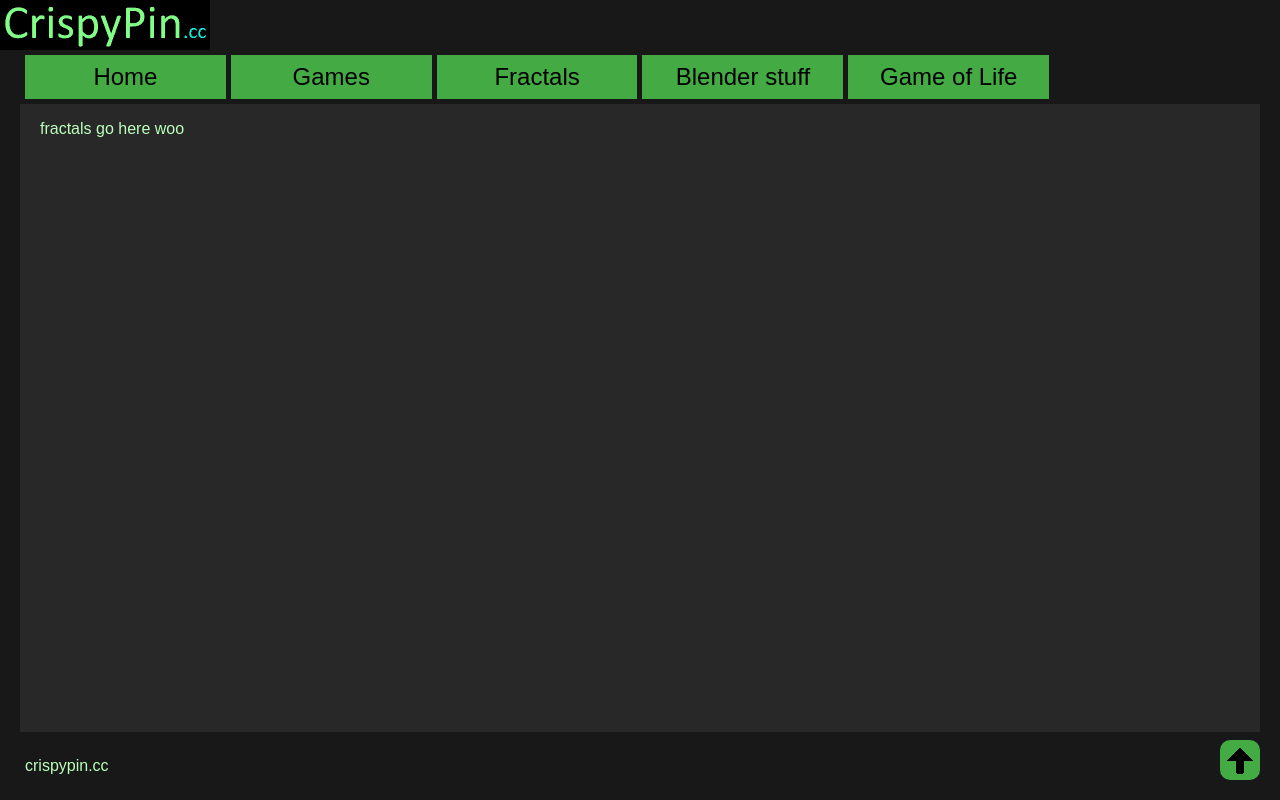
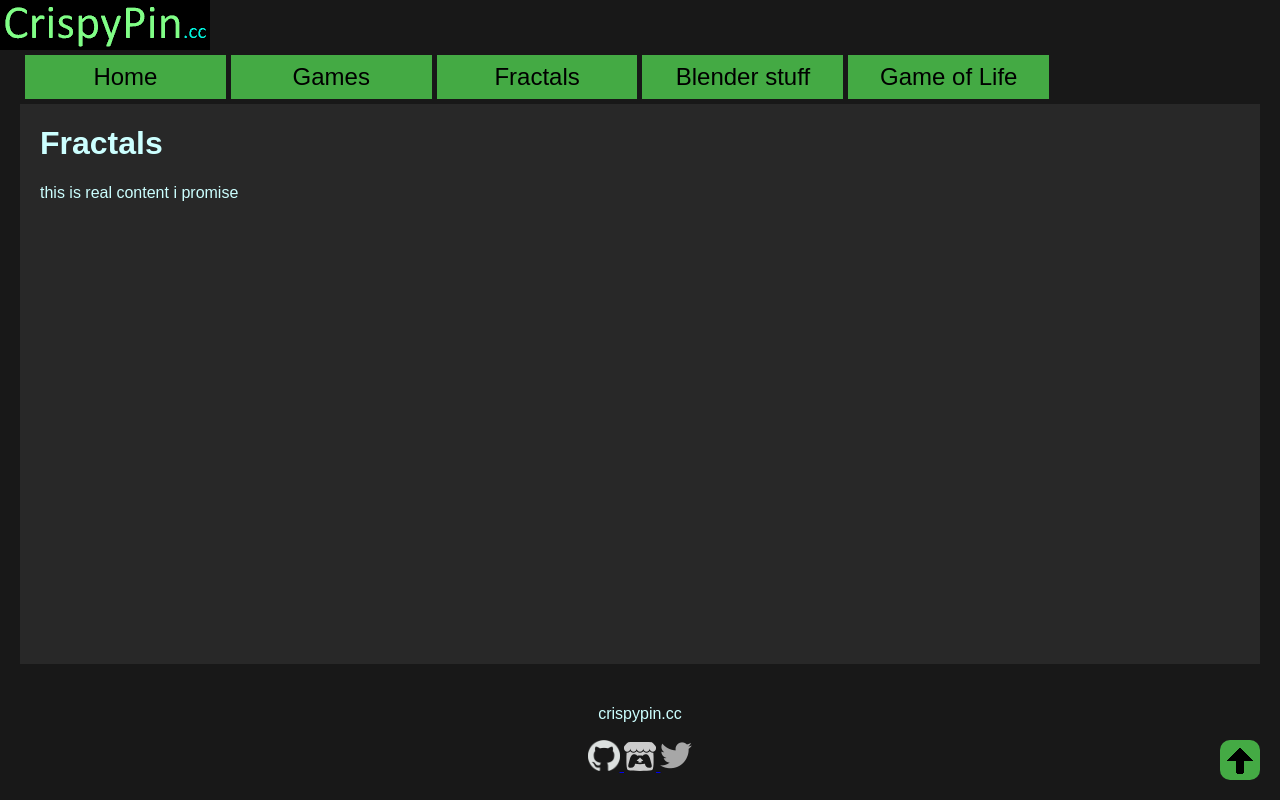
Before and after one commit to CrispyPin/crispypin.cc, a plain HTML site: page docs/fractals/index.html in a window 1280 px wide. Drawn offline with Linux system fonts and the light colour scheme.

Commit message:
add icons and links to footer

```diff
--- a/docs/fractals/index.html
+++ b/docs/fractals/index.html
@@ -5,7 +5,7 @@
     <meta http-equiv="X-UA-Compatible" content="IE=edge">
     <meta name="viewport" content="width=device-width, initial-scale=1.0">
     <link rel="stylesheet" href="/style.css">
-    <title>Document</title>
+    <title>CrispyPin.cc - Fractals</title>
 </head>
 <body>
     <header>
@@ -21,9 +21,17 @@
     </ul>
 </nav>
     <main>
-        <p>fractals go here woo</p>
+        <h1>Fractals</h1>
+        <p>this is real content i promise</p>
     </main>
-    <footer>crispypin.cc</footer>
+    <footer>
+    <p>crispypin.cc</p>
+    <div class="links">
+        <a href="https://github.com/CrispyPin"><img src="/icons/github.png" alt="" width=32px> </a>
+        <a href="https://crispypin.itch.io/"><img src="/icons/itchio.svg" alt="" width=32px> </a>
+        <a href="https://twitter.com/CrispyPin42"><img src="/icons/twitter.png" alt="" width=32px> </a>
+    </div>
+</footer>
 <div class="scroll-reset" onclick="window.scrollTo(0,0)"></div>
 </body>
 </html>
--- a/docs/style.scss
+++ b/docs/style.scss
@@ -6,7 +6,7 @@ $main-item-disabled: #8b8;
 $main-bg: #181818;
 $main-page-bg: #282828;
 
-$main-color: #bfb;
+$main-color: #cff;
 
 
 body {
@@ -60,6 +60,7 @@ header {
 footer {
     grid-column: 1 / -1;
     margin: 25px;
+    text-align: center;
 }
 
 main {
@@ -68,7 +69,7 @@ main {
     background-color: $main-page-bg;
 }
 
-.visual {
+.render {
     margin: 20px;
     width: min-content;
     background-color: #000;
```
Also changed, not shown: docs/index.html (+8 -1 lines), pages/fractals/index.html (+3 -2 lines), templates/footer.html (+8 -1 lines), docs/icons/github.png (added), docs/icons/itchio.svg (added), docs/icons/twitter.png (added), docs/style.css, 1 other file.
